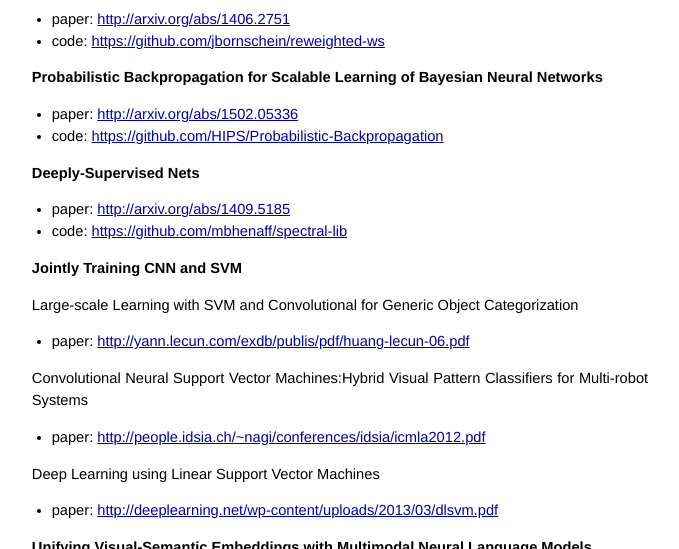
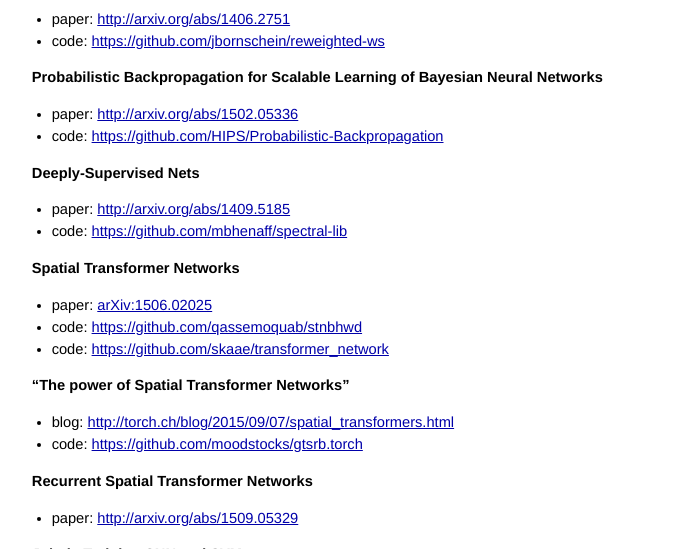
Before and after one commit to handong1587/handong1587.github.io, a Jekyll site: the page built from _posts/deep_learning/2015-08-27-deep-learning-materials.md, in a window 1280 px wide and 900 px high, scrolled down 440 px, cut to the strip 0-549 px from the top of the window. Shown: the whole strip, without its empty margins (300-979 px from the left). Built offline with Jekyll 4.4.1, drawn with Linux system fonts in a browser that asks for light colours; Markdown is read by kramdown in place of the engine named in the settings; comment, search, counter and statistics services are not loaded.

Commit message:
update mds

```diff
--- a/_posts/deep_learning/2015-08-27-deep-learning-materials.md
+++ b/_posts/deep_learning/2015-08-27-deep-learning-materials.md
@@ -36,6 +36,21 @@
 
 - paper: [http://arxiv.org/abs/1409.5185](http://arxiv.org/abs/1409.5185)
 - code: [https://github.com/mbhenaff/spectral-lib](https://github.com/mbhenaff/spectral-lib)
+
+**Spatial Transformer Networks**
+
+- paper: [arXiv:1506.02025](http://arxiv.org/abs/1506.02025)
+- code: [https://github.com/qassemoquab/stnbhwd](https://github.com/qassemoquab/stnbhwd)
+- code: [https://github.com/skaae/transformer_network](https://github.com/skaae/transformer_network)
+
+**"The power of Spatial Transformer Networks"**
+
+- blog: [http://torch.ch/blog/2015/09/07/spatial_transformers.html](http://torch.ch/blog/2015/09/07/spatial_transformers.html)
+- code: [https://github.com/moodstocks/gtsrb.torch](https://github.com/moodstocks/gtsrb.torch)
+
+**Recurrent Spatial Transformer Networks**
+
+- paper: [http://arxiv.org/abs/1509.05329](http://arxiv.org/abs/1509.05329)
 
 **Jointly Training CNN and SVM**
 
```
Also changed, not shown: _posts/deep_learning/2015-08-27-cnn-materials.md (+0 -11 lines).
